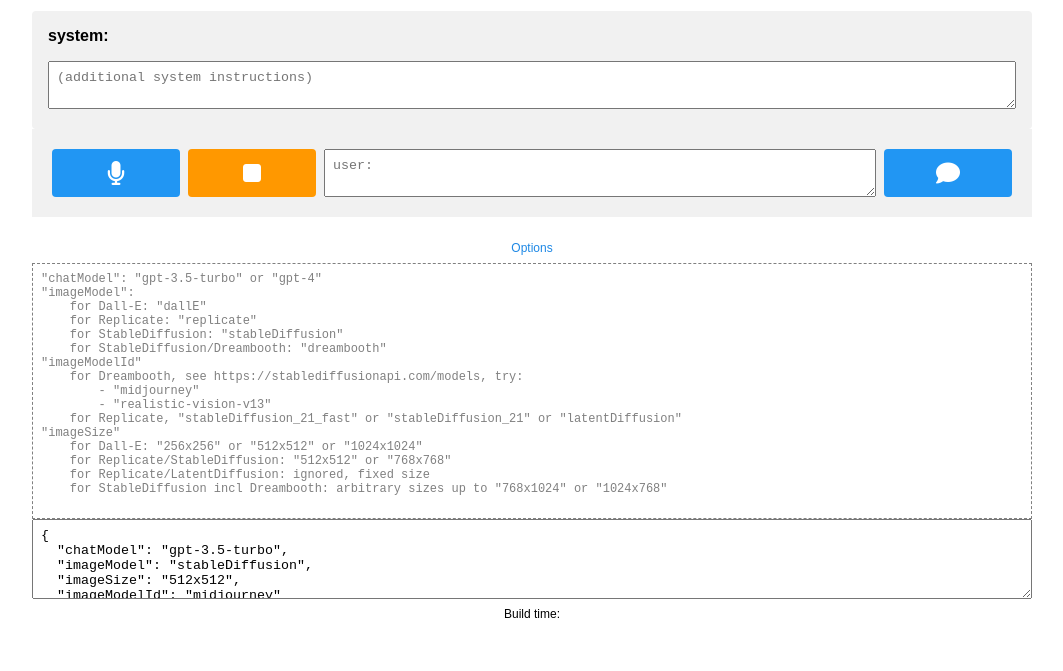
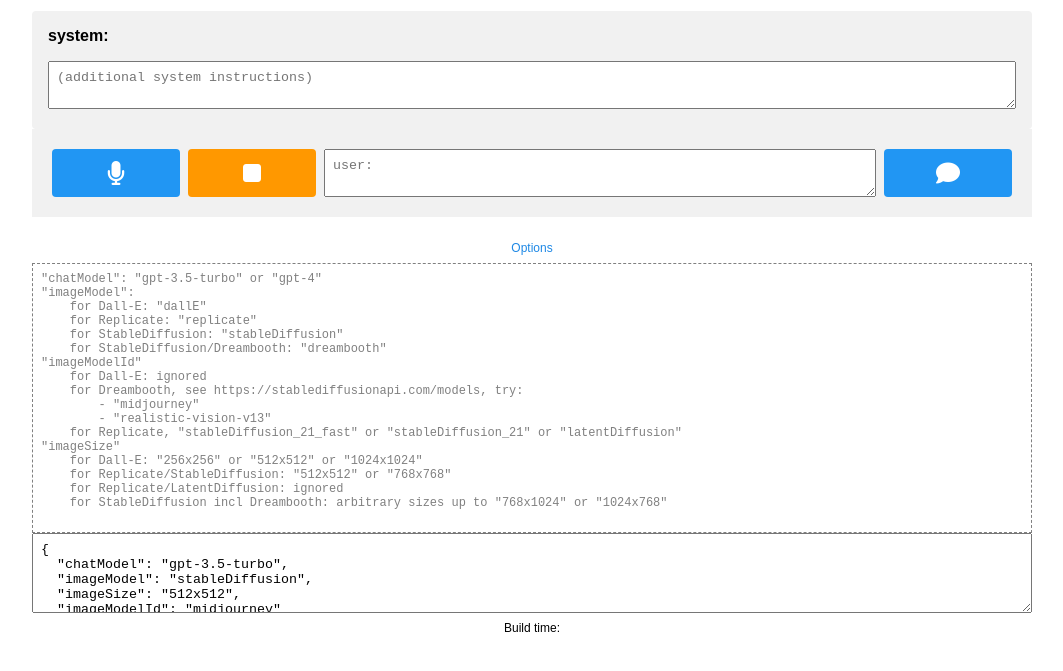
Before and after one commit to blevinstein/chatgpt, a website: page whisper-gpt/views/index.html in a window 1280 px wide. Both pictures are taken after a click on the link "Options". Shown: the part 143-814 px from the top of the page, without its empty margins (108-1171 px from the left). Drawn offline with Linux system fonts and the light colour scheme; no server answers.

Commit message:
Tweak model instructions

```diff
--- a/whisper-gpt/views/index.html
+++ b/whisper-gpt/views/index.html
@@ -48,6 +48,7 @@
     for StableDiffusion: "stableDiffusion"
     for StableDiffusion/Dreambooth: "dreambooth"
 "imageModelId"
+    for Dall-E: ignored
     for Dreambooth, see https://stablediffusionapi.com/models, try:
         - "midjourney"
         - "realistic-vision-v13"
@@ -55,7 +56,7 @@
 "imageSize"
     for Dall-E: "256x256" or "512x512" or "1024x1024"
     for Replicate/StableDiffusion: "512x512" or "768x768"
-    for Replicate/LatentDiffusion: ignored, fixed size
+    for Replicate/LatentDiffusion: ignored
     for StableDiffusion incl Dreambooth: arbitrary sizes up to "768x1024" or "1024x768"
                 </pre>
                 <textarea id="options">
```
